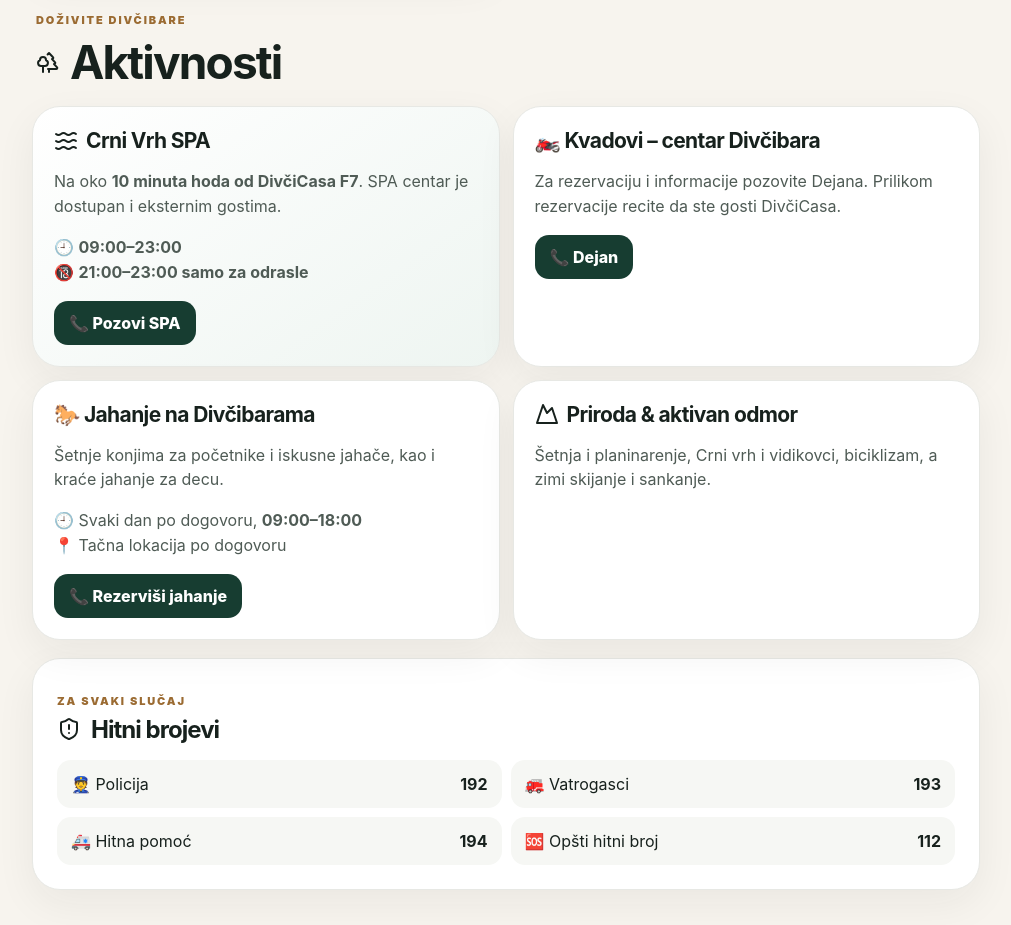
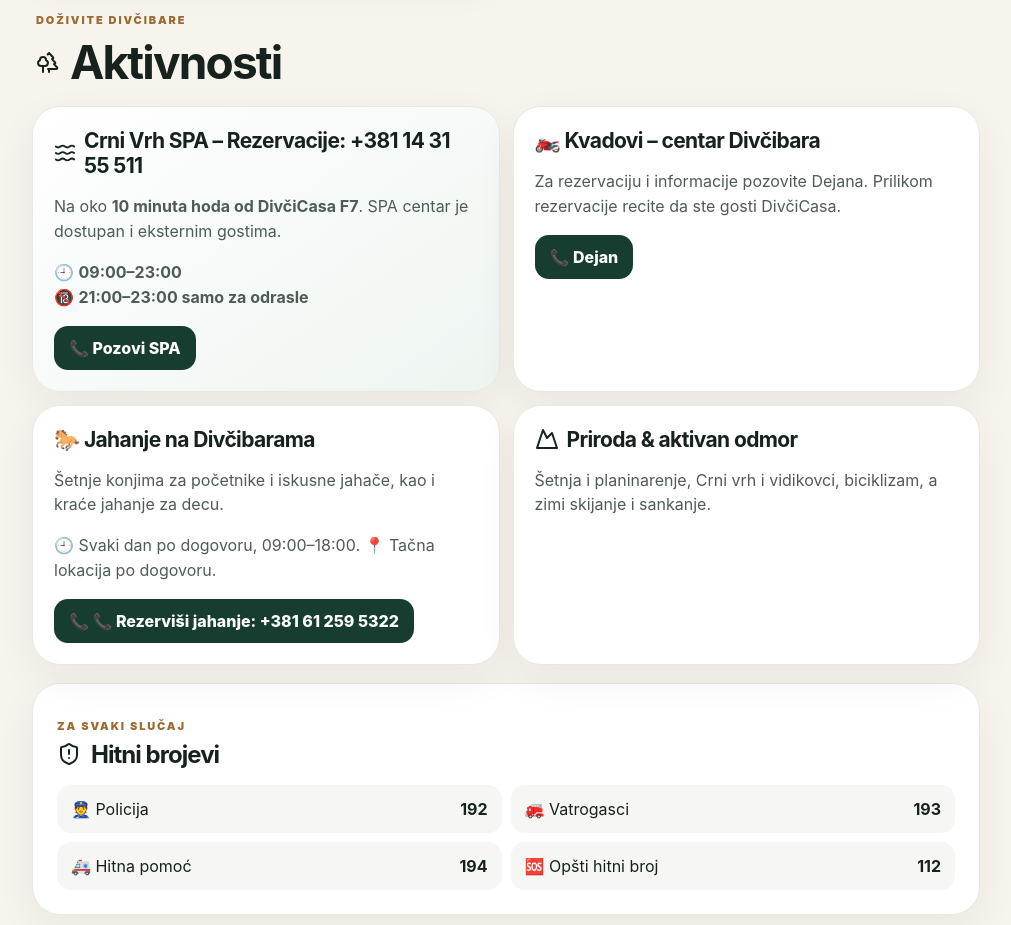
Before and after one commit to pocucapedja-debug/divcicasa-guest-guide, a Next.js app: page / in a window 1280 px wide. Shown: the part 3680-4605 px from the top of the page, without its empty margins (134-1145 px from the left). Built offline with nearby package versions, Linux system fonts and the light colour scheme.

Commit message:
Update F7 activities and contacts

```diff
--- a/app/apartman/[id]/page.jsx
+++ b/app/apartman/[id]/page.jsx
@@ -63,9 +63,10 @@ export default function ApartmentPage(){
     <article className="mini"><h3>🛍️ Breza Shop</h3><p>Lokalni proizvodi i praktične stvari za boravak na Divčibarama.</p><div className="actions"><a href="https://maps.app.goo.gl/YWxJVQQsnoemTtpv7" target="_blank">📍 Navigacija</a><Call number="0646427246">Pozovi</Call></div></article>
    </div></section>
    <section id="activities"><div className="sectionHead"><p className="eyebrow">DOŽIVITE DIVČIBARE</p><h2><Trees/> Aktivnosti</h2></div><div className="recommendGrid">
-    <article className="mini feature"><h3><Waves/> Crni Vrh SPA</h3><p>Na oko <b>10 minuta hoda od DivčiCasa F7</b>. SPA centar je dostupan i eksternim gostima.</p><p>🕘 <b>09:00–23:00</b><br/>🔞 <b>21:00–23:00 samo za odrasle</b></p><Call number="0143155511">Pozovi SPA</Call></article>
+    <article className="mini feature"><h3><Waves/> Crni Vrh SPA – Rezervacije: +381 14 31 55 511</h3><p>Na oko <b>10 minuta hoda od DivčiCasa F7</b>. SPA centar je dostupan i eksternim gostima.</p><p>🕘 <b>09:00–23:00</b><br/>🔞 <b>21:00–23:00 samo za odrasle</b></p><Call number="0143155511">Pozovi SPA</Call></article>
     <article className="mini"><h3>🏍️ Kvadovi – centar Divčibara</h3><p>Za rezervaciju i informacije pozovite Dejana. Prilikom rezervacije recite da ste gosti DivčiCasa.</p><Call number="+38163535559">Dejan</Call></article>
-    <article className="mini"><h3>🐎 Jahanje na Divčibarama</h3><p>Šetnje konjima za početnike i iskusne jahače, kao i kraće jahanje za decu.</p><p>🕘 Svaki dan po dogovoru, <b>09:00–18:00</b><br/>📍 Tačna lokacija po dogovoru</p><Call number="+381612595322">Rezerviši jahanje</Call></article>
+   <article className="mini"><h3>🐎 Jahanje na Divčibarama</h3><p>Šetnje konjima za početnike i iskusne jahače, kao i kraće jahanje za decu.</p><p>🕘 Svaki dan po dogovoru, 09:00–18:00. 📍 Tačna lokacija po dogovoru.</p><Call number="+381612595322">📞 Rezerviši jahanje: +381 61 259 5322</Call></article>
+
     <article className="mini"><h3><Mountain/> Priroda & aktivan odmor</h3><p>Šetnja i planinarenje, Crni vrh i vidikovci, biciklizam, a zimi skijanje i sankanje.</p></article>
    </div></section>
    <section className="card emergency"><p className="eyebrow">ZA SVAKI SLUČAJ</p><h2><ShieldAlert/> Hitni brojevi</h2><div className="emergencyGrid"><a href="tel:192">👮 Policija <b>192</b></a><a href="tel:193">🚒 Vatrogasci <b>193</b></a><a href="tel:194">🚑 Hitna pomoć <b>194</b></a><a href="tel:112">🆘 Opšti hitni broj <b>112</b></a></div></section>
```
